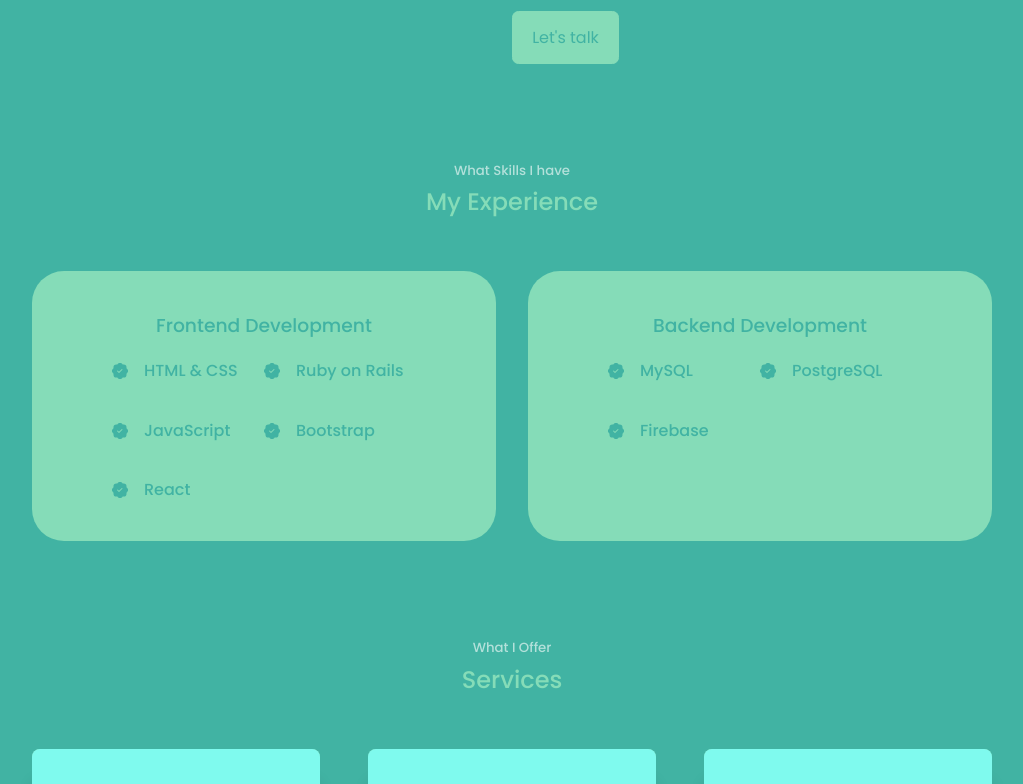
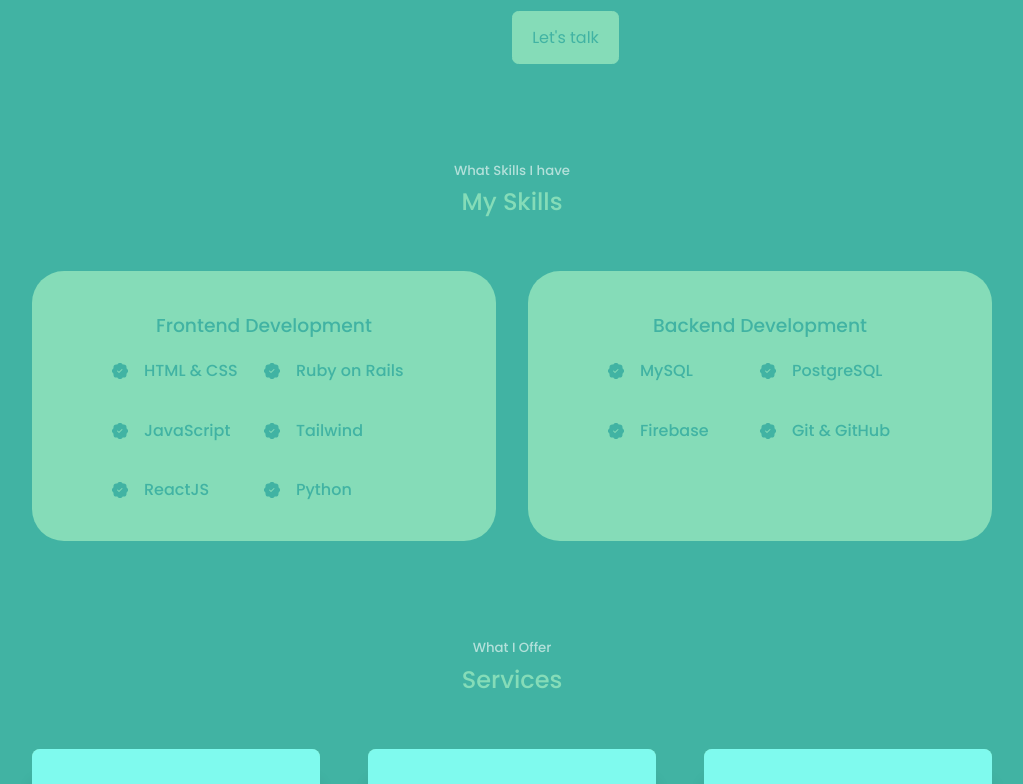
Before and after one commit to Space-Prince0821/Portfolio, a React (Create React App) app: page / in a window 1280 px wide. Shown: the part 1397-2181 px from the top of the page, without its empty margins (128-1151 px from the left). Built offline with nearby package versions, Linux system fonts and the light colour scheme; a web font is replaced by a local one.

Commit message:
added updated resume

```diff
--- a/src/components/experience/Experience.jsx
+++ b/src/components/experience/Experience.jsx
@@ -6,7 +6,7 @@ const Experience = () => {
   return (
     <section id="experience">
       <h5>What Skills I have</h5>
-      <h2>My Experience</h2>
+      <h2>My Skills</h2>
 
       <div className="container experience__container">
         <div className="experience__frontend">
@@ -33,13 +33,19 @@ const Experience = () => {
             <article className="experience__details">
               <BsPatchCheckFill className="experience__details-icon"/>
               <div>
-                <h4>Bootstrap</h4>
+                <h4>Tailwind</h4>
               </div>
             </article>
             <article className="experience__details">
               <BsPatchCheckFill className="experience__details-icon"/>
               <div>
-                <h4>React</h4>
+                <h4>ReactJS</h4>
+              </div>
+            </article>
+            <article className="experience__details">
+              <BsPatchCheckFill className="experience__details-icon"/>
+              <div>
+                <h4>Python</h4>
               </div>
             </article>
           </div>
@@ -67,6 +73,12 @@ const Experience = () => {
                 <h4>Firebase</h4>
               </div>
             </article>
+            <article className="experience__details">
+              <BsPatchCheckFill className="experience__details-icon"/>
+              <div>
+                <h4>Git & GitHub</h4>
+              </div>
+            </article>
           </div>
         </div>
       </div>
--- a/src/components/header/Header.jsx
+++ b/src/components/header/Header.jsx
@@ -10,7 +10,7 @@ const Header = () => {
             <div className="container header__container">
                 <h5>Hello I'm</h5>
                 <h1>Prince Chowdury</h1>
-                <h5 className="text-light">Full-Stack Ruby on Rails and React Developer</h5>
+                <h5 className="text-light">Software Engineer</h5>
                 <CTA />
                 <HeaderSocials />
 
```
Also changed, not shown: 1 other file (tests, documents, lock files or other folders).
